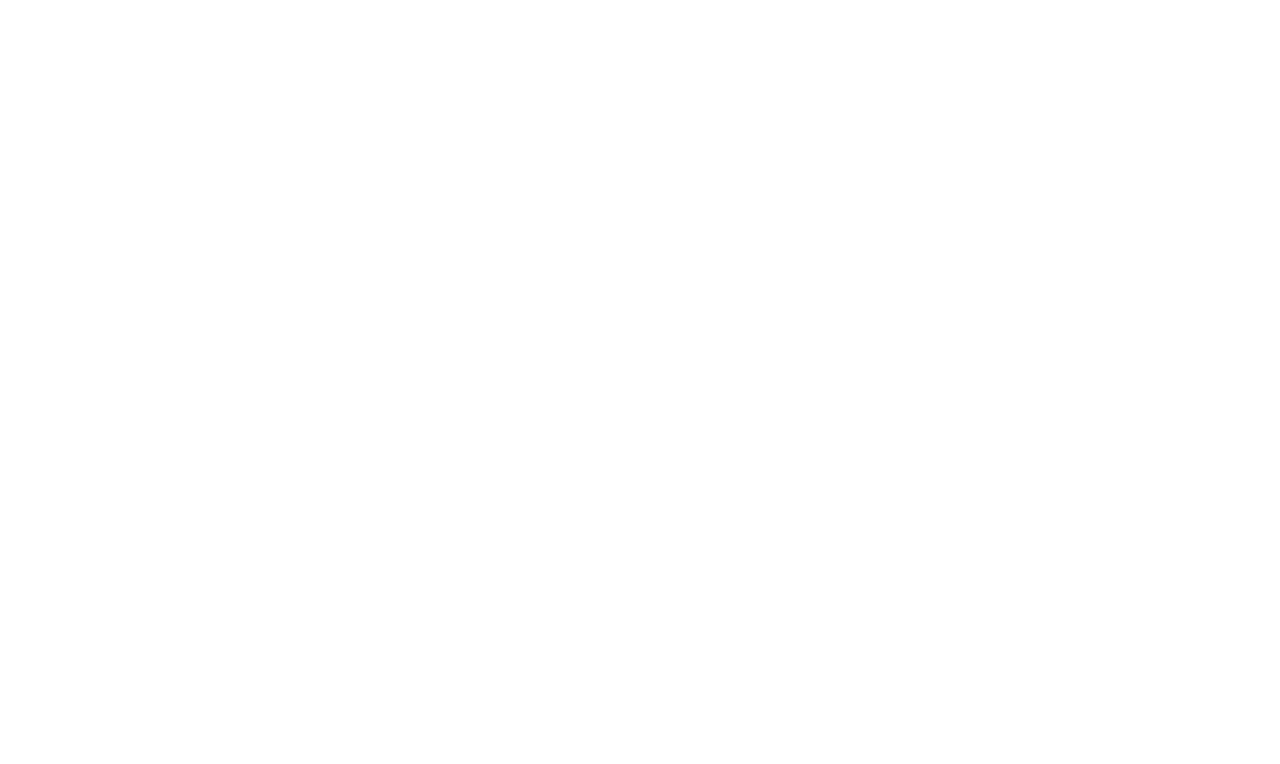
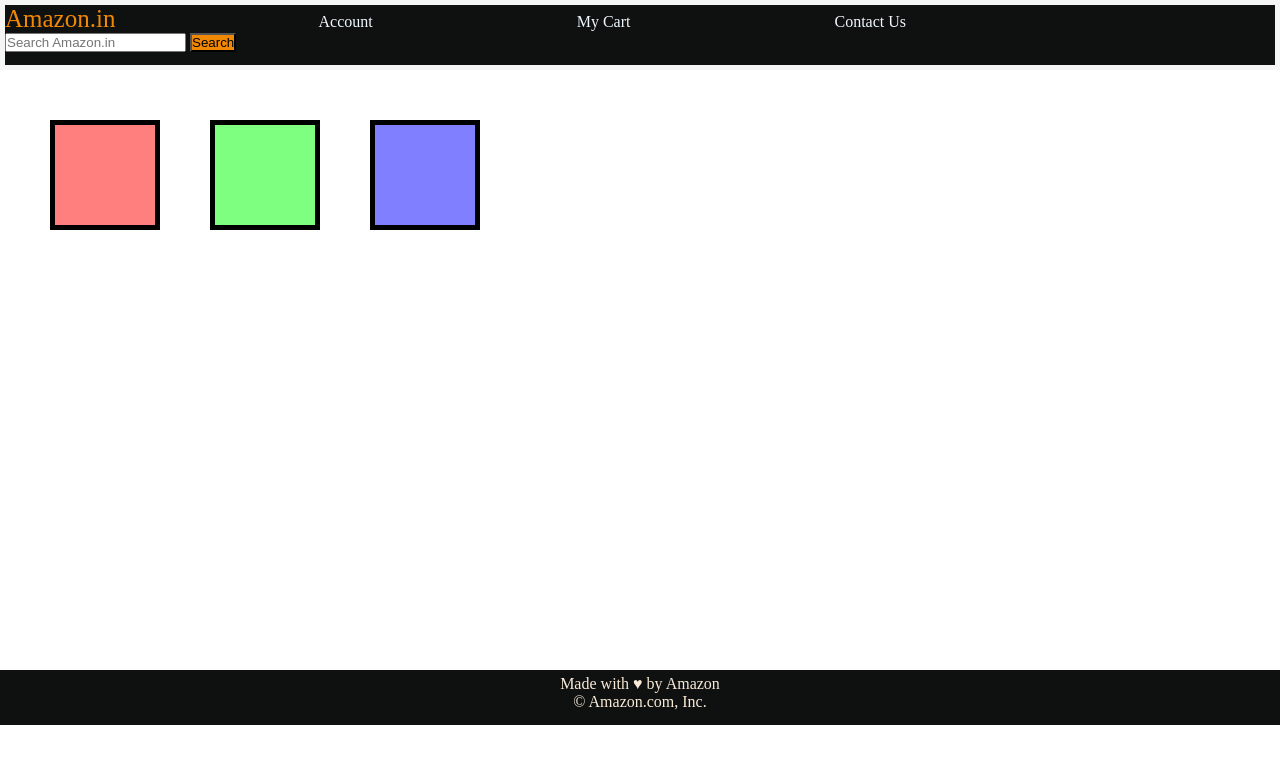
Before and after one commit to KrunalgiriGoswami/Front-end-Practice, a plain HTML site: page CSS/Practice-Set-4/index.html in a window 1280 px wide. Drawn offline with Linux system fonts and the light colour scheme.

Commit message:
added css practiceset 5

```diff
--- a/CSS/Practice-Set-4/index.html
+++ b/CSS/Practice-Set-4/index.html
@@ -0,0 +1,41 @@
+<!DOCTYPE html>
+<html lang="en">
+  <head>
+    <meta charset="UTF-8" />
+    <meta name="viewport" content="width=device-width, initial-scale=1.0" />
+
+    <link rel="stylesheet" href="style.css" />
+
+    <title>Project Set 4</title>
+  </head>
+  <body>
+    <header>
+      <div id="navbar">
+        <a href="#" id="logo">Amazon.in</a>
+        <a href="#">Account</a>
+        <a href="#">My Cart</a>
+        <a href="#">Contact Us</a>
+        <input placeholder="Search Amazon.in" type="search" />
+        <button>Search</button>
+      </div>
+    </header>
+    <div id="content">
+      <div
+        class="contentBox"
+        style="background-color: rgba(255, 0, 0, 0.5)"
+      ></div>
+      <div
+        class="contentBox"
+        style="background-color: rgba(0, 255, 0, 0.5)"
+      ></div>
+      <div
+        class="contentBox"
+        style="background-color: rgba(0, 0, 255, 0.5)"
+      ></div>
+    </div>
+    <footer>
+      Made with &hearts; by Amazon <br />
+      &#169; Amazon.com, Inc.
+    </footer>
+  </body>
+</html>
--- a/CSS/Practice-Set-4/style.css
+++ b/CSS/Practice-Set-4/style.css
@@ -1,7 +1,7 @@
 * {
     padding: 0;
     margin: 0;
-    color: aliceblue;
+
 }
 
 #navbar {
@@ -22,15 +22,27 @@ button {
 a {
     margin-right: 200px;
     text-decoration: none;
+    color: aliceblue;
+}
+
+#content {
+    display: inline-block;
+    margin: 25px;
+    display: flex;
+    height: 550px;
 }
 
 .contentBox {
     height: 100px;
     width: 100px;
     border: 5px solid black;
+    margin: 25px;
 }
 
-.footer {
+footer {
+    height: 50px;
+    padding-top: 5px;
     color: antiquewhite;
     background-color: #0f1111;
+    text-align: center;
 }
--- /dev/null
+++ b/CSS/Practice-Set-5/style.css
@@ -0,0 +1,11 @@
+
+div {
+    height: 100px;
+    width: 100px;
+    background-image:url(nature.jpg);
+    background-size: cover;
+    color: burlywood;
+    position:fixed;
+    top: 10px;
+    right: 10px;
+}
```
Also changed, not shown: CSS/Practice-Set-5/index.html (added, +54 -0 lines), HTML/index.html (+2 -2 lines), 1 other file.
